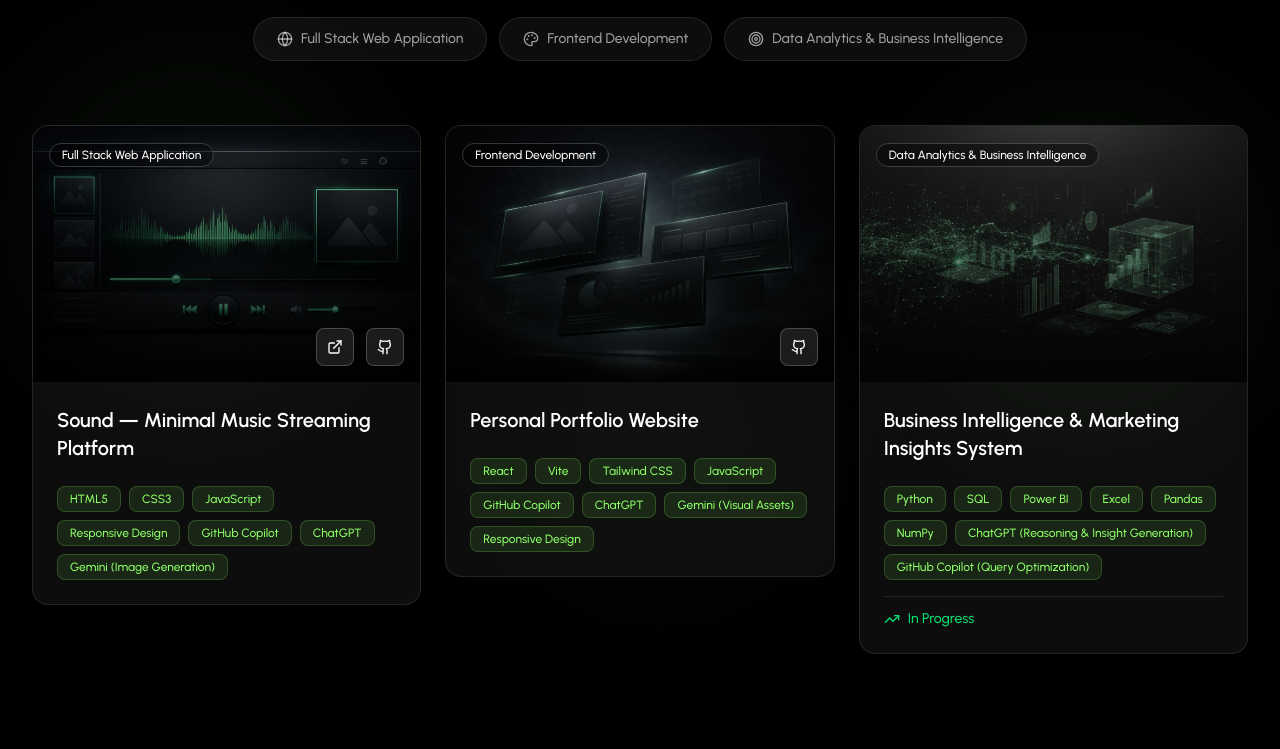
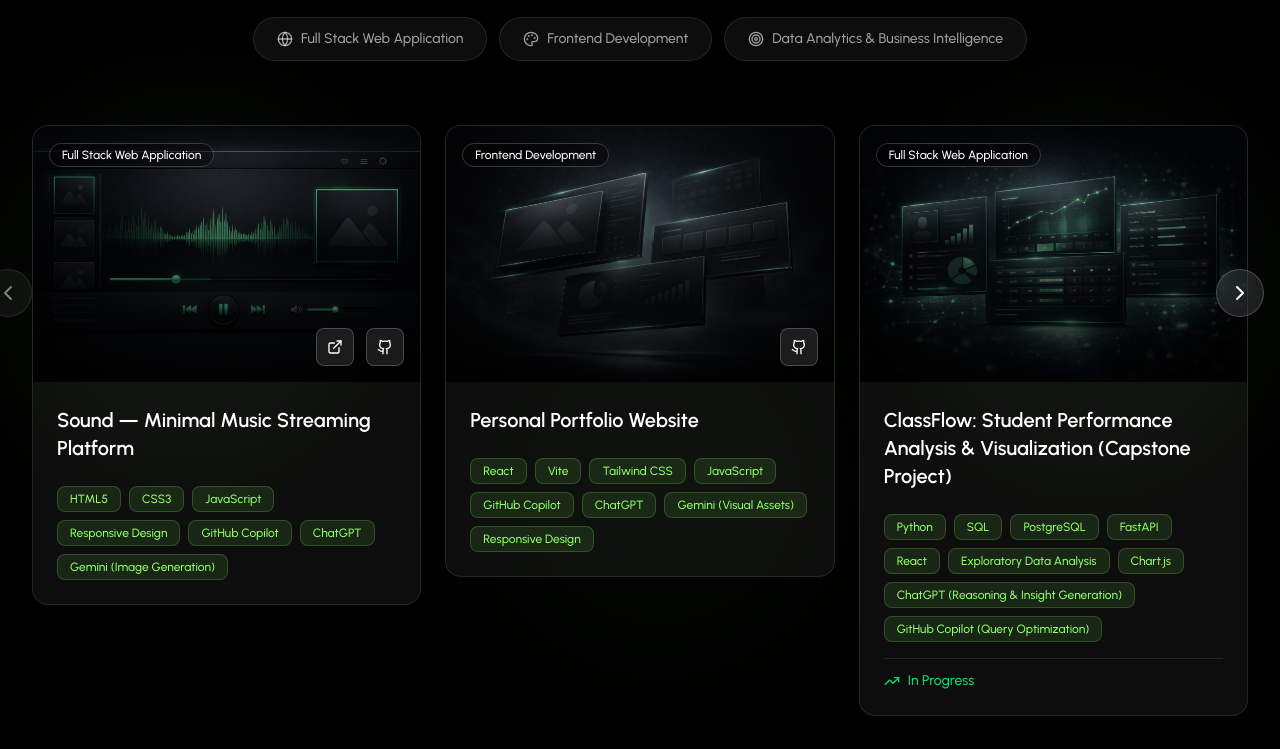
Before and after one commit to Dhruv7-code/react-portfolio, a React (Vite) app: page / in a window 1280 px wide. Shown: the part 3300-4049 px from the top of the page. Built offline with nearby package versions, Linux system fonts and the light colour scheme.

Commit message:
New project addition

```diff
--- a/src/data/projects.js
+++ b/src/data/projects.js
@@ -40,6 +40,27 @@ export const projects = [
 
   {
     id: 3,
+    title: "ClassFlow: Student Performance Analysis & Visualization (Capstone Project)",
+    image: "/images/projects/classflow.png",
+    category: "Full Stack Web Application",
+    technologies: [
+      "Python",
+      "SQL",
+      "PostgreSQL",
+      "FastAPI",
+      "React",
+      "Exploratory Data Analysis",
+      "Chart.js",
+      "ChatGPT (Reasoning & Insight Generation)",
+      "GitHub Copilot (Query Optimization)"
+    ],
+    status: "In Progress",
+    demoUrl: "",
+    githubUrl: ""
+  },
+
+  {
+    id: 4,
     title: "Business Intelligence & Marketing Insights System",
     image: "/images/projects/data_analysis.png",
     category: "Data Analytics & Business Intelligence",
```
Also changed, not shown: public/images/projects/classflow.png (added).
